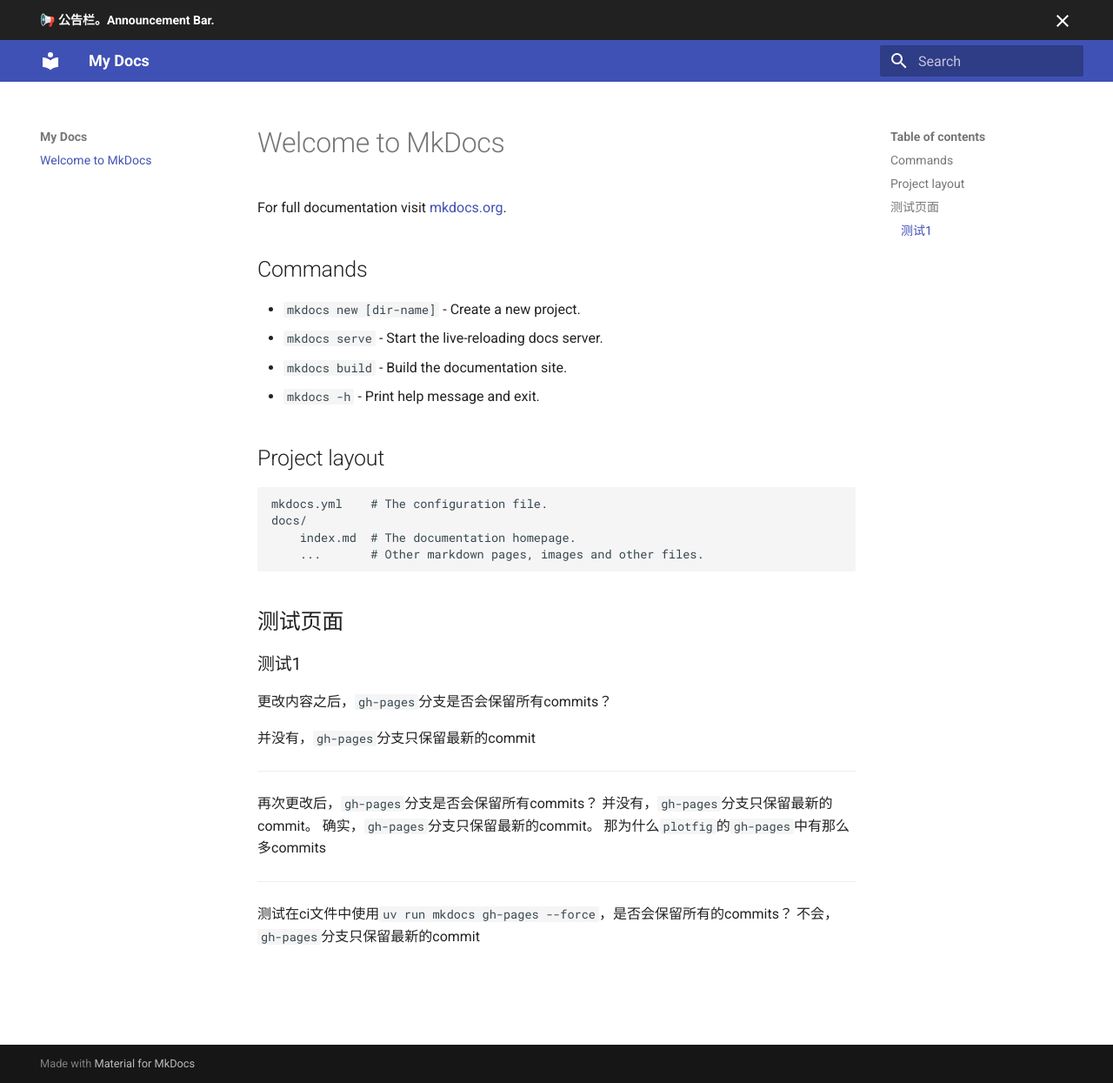
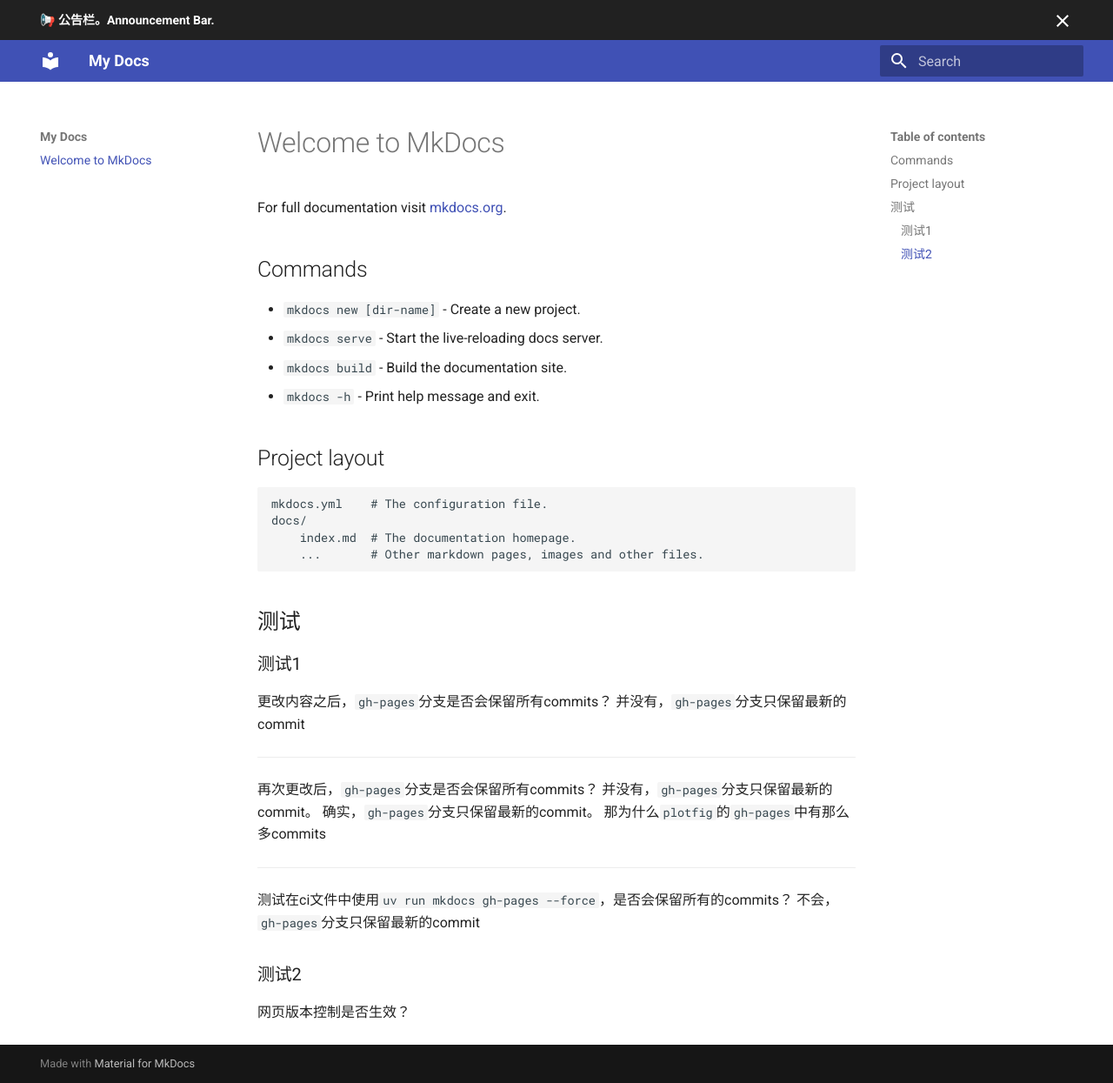
Before and after one commit to RicardoRyn/hello_world, an MkDocs documentation site: the page built from docs/index.md, in a window 1280 px wide and 1245 px high. Shown: the whole window at 87% size. Built offline with MkDocs 1.6.1 and Material for MkDocs 9.7.7, drawn with Linux system fonts in a browser that asks for light colours; the version menu is left out.

Commit message:
docs(web): 更新内容

```diff
--- a/docs/index.md
+++ b/docs/index.md
@@ -16,12 +16,11 @@
         index.md  # The documentation homepage.
         ...       # Other markdown pages, images and other files.
 
-## 测试页面
+## 测试
 
 ### 测试1
 
 更改内容之后，`gh-pages`分支是否会保留所有commits？
-
 并没有，`gh-pages`分支只保留最新的commit
 
 ---
@@ -35,3 +34,7 @@
 
 测试在ci文件中使用`uv run mkdocs gh-pages --force`，是否会保留所有的commits？
 不会，`gh-pages`分支只保留最新的commit
+
+### 测试2
+
+网页版本控制是否生效？
```
